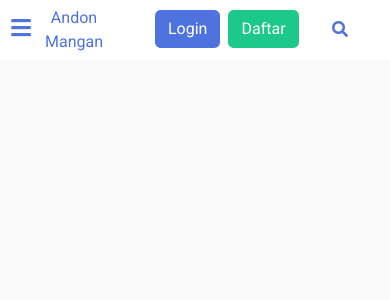
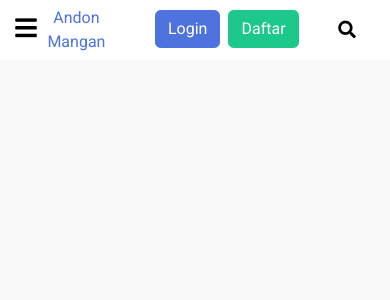
Before and after one commit to hakim-asrori/food-court, a PHP site: page /coba/ in a window 390 px wide. Shown: the top 300 px of the page. Run offline with PHP 8.4, Linux system fonts and the light colour scheme; data that the repository does not hold is empty.

Commit message:
membetulkan tampilan dengan css dan js nya

```diff
--- a/assets/js/sb-admin-2.js
+++ b/assets/js/sb-admin-2.js
@@ -3,9 +3,9 @@
 
   // Toggle the side navigation
   if ($(window).width() < 366) {
-      $("body").addClass("sidebar-toggled");
-      $(".sidebar").addClass("toggled");
-    }
+    $("body").addClass("sidebar-toggled");
+    $(".sidebar").addClass("toggled");
+  }
   $(window).resize(function() {
     if ($(window).width() < 768) {
       $("body").addClass("sidebar-toggled");
--- a/coba/index.php
+++ b/coba/index.php
@@ -6,6 +6,7 @@ include "layout/side.php";
 
 ?>
 <input type="hidden" id="uri" value="<?= $uri ?>">
+<div class="container">
   <div class="row">
     <?php $produk = $koneksi->query("SELECT * FROM tb_produk ORDER BY id_produk DESC");
     while ($p = $produk->fetch_assoc()) {
@@ -32,4 +33,5 @@ include "layout/side.php";
       </div>
     <?php } ?>
   </div>
+</div>
 <?php include "layout/foot.php"; ?>
--- a/coba/layout/nav.php
+++ b/coba/layout/nav.php
@@ -5,7 +5,7 @@ $uri = uri_segment(2);
 
 	<nav class="navbar bg-white">
 		<div class="navbar-name">
-			<a href="#" id="btn-toggle"><i class="fas fa-fw fa-bars" style="font-size: 1.4em"></i></a>
+			<button id="btn-toggle" class="navbar-toggle"><i class="fas fa-fw fa-bars" style="font-size: 1.4em"></i></button>
 			<a href="./">Andon Mangan</a>
 		</div>
 		<form action="cari.php" class="navbar-search">
@@ -26,9 +26,9 @@ $uri = uri_segment(2);
 			</div>
 
 			<div class="navbar-search-2">
-				<a href="#" class="" id="search-toggle">
+				<button class="" id="search-toggle">
 					<i class="fas fa-search fa-fw"></i>
-				</a>
+				</button>
 				<div class="dropdown-menu dropdown-menu-right p-3 shadow animated--grow-in">
 
 					<form action="cari.php">
--- a/coba/user.css
+++ b/coba/user.css
@@ -25,13 +25,16 @@ nav.navbar .navbar-name {
 	text-align: center;
 }
 
-nav.navbar .navbar-name .navbar-toggle:hover {
-	background-color: #eee;
+nav.navbar .navbar-name button {
+	border: none;
+	outline: none;
+	background-color: white;
+	margin-left: 10px;
+	font-size: 1.1rem;
 }
 
-nav.navbar .navbar-name a {
-	margin-left: 10px;
-	font-size: 1rem;
+nav.navbar .navbar-name button:hover {
+	color: blue;
 }
 
 nav.navbar .navbar-search {
@@ -68,6 +71,18 @@ nav.navbar .navbar-search-2 {
 	display: none;
 }
 
+nav.navbar .navbar-search-2 button#search-toggle {
+	border: none;
+	outline: none;
+	background-color: white;
+	margin-right: auto;
+	font-size: 1.1rem;
+}
+
+nav.navbar .navbar-search-2 button#search-toggle:hover {
+	color: blue;
+}
+
 nav.navbar .navbar-menu {
 	height: 40px;
 }
@@ -100,6 +115,7 @@ nav.navbar .navbar-menu ul {
 	justify-content: space-evenly;
 	background-color: #fff;
 	transition: all 1s;
+	z-index: 1;
 }
 
 .wrapper ._sidebar.show {
@@ -145,7 +161,7 @@ nav.navbar .navbar-menu ul {
 }
 
 .wrapper .content.slider {
-	margin-left: -60px;
+	margin-left: 0;
 }
 
 .wrapper .content .card {
@@ -184,7 +200,7 @@ nav.navbar .navbar-menu ul {
 	}
 
 	.wrapper .content.slider {
-		margin-left: 230px;
+		/* margin-left: 230px; */
 	}
 
 	.wrapper .content .card ._card-body {
--- a/coba/user.js
+++ b/coba/user.js
@@ -4,6 +4,13 @@ $(function() {
 
 		$("#_sidebar").toggleClass("show");
 		$("#content").toggleClass("slider");
+		if ($(".navbar #btn-toggle i").hasClass("fa-bars")) {
+			$(".navbar #btn-toggle i").removeClass("fa-bars");
+			$(".navbar #btn-toggle i").addClass("fa-times");
+		} else {
+			$(".navbar #btn-toggle i").removeClass("fa-times");
+			$(".navbar #btn-toggle i").addClass("fa-bars");
+		}
 
 	});
 
```
Lines whose indentation alone changed are shown as unchanged.
